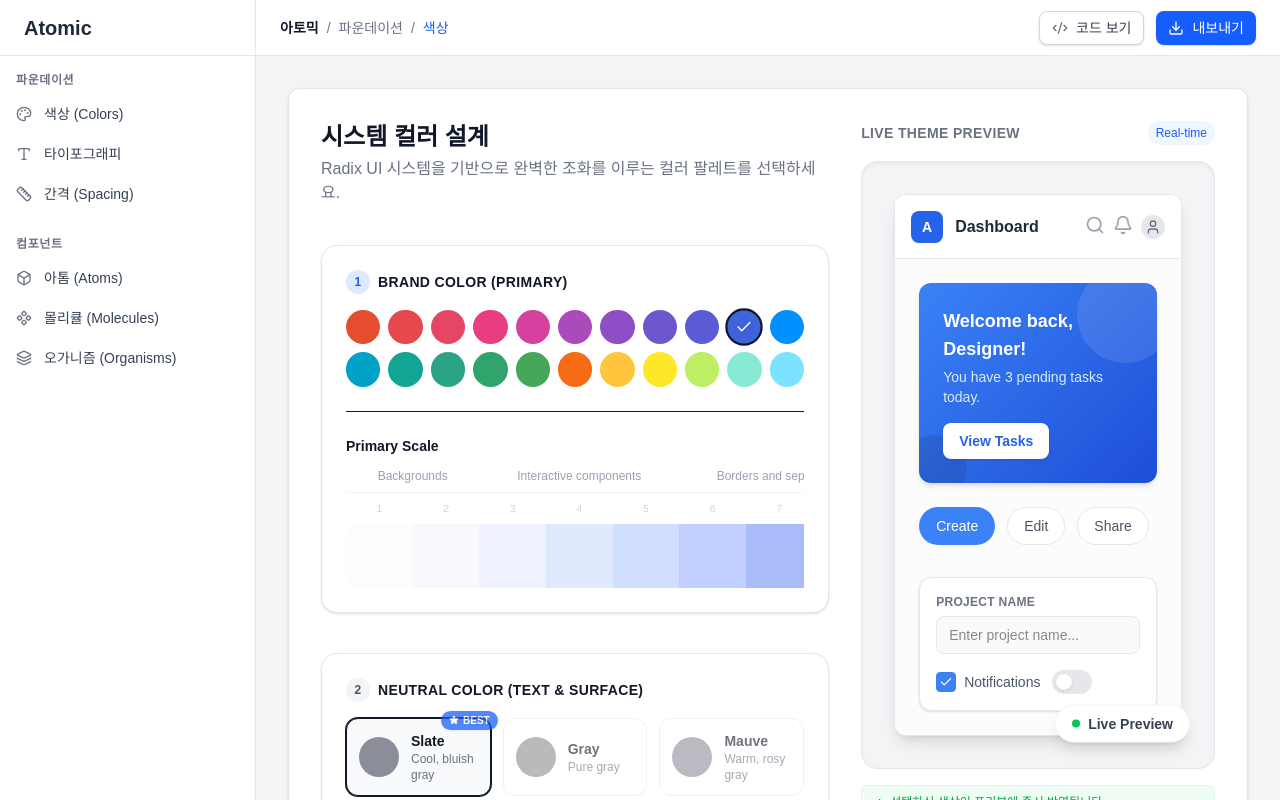
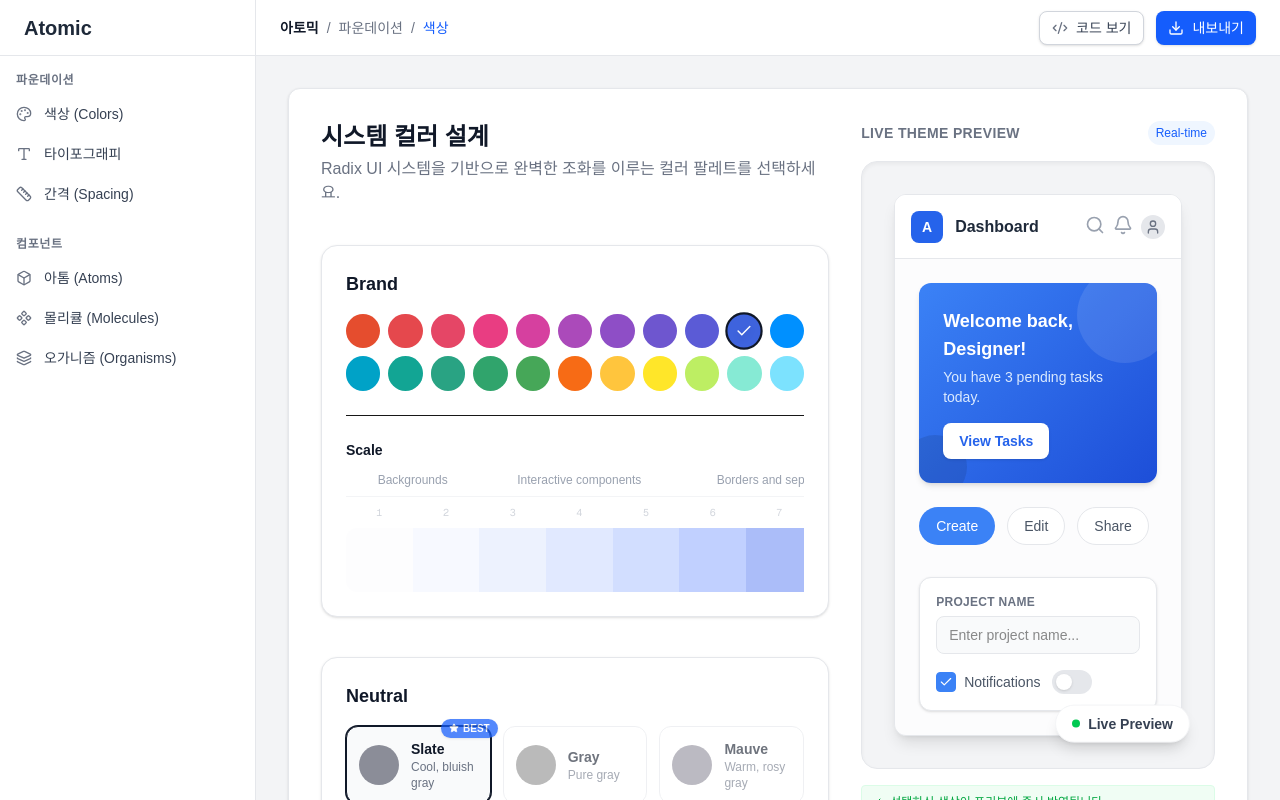
Before and after one commit to visualog/atmoic, a Next.js app: page /builder in a window 1280 px wide. Built offline with nearby package versions, Linux system fonts and the light colour scheme.

Commit message:
style: 섹션 및 스케일 헤더 텍스트 간소화 (숫자 제거, Brand/Neutral/Scale로 변경)

```diff
--- a/src/app/builder/page.tsx
+++ b/src/app/builder/page.tsx
@@ -127,9 +127,8 @@
 
                 {/* 1. Brand Color Selection */}
                 <section className="bg-white rounded-2xl border border-gray-200 p-6 shadow-sm">
-                    <h3 className="text-sm font-bold text-gray-900 uppercase tracking-wide mb-4 flex items-center gap-2">
-                        <span className="w-6 h-6 rounded-full bg-blue-100 text-blue-600 flex items-center justify-center text-xs">1</span>
-                        Brand Color (Primary)
+                    <h3 className="text-lg font-bold text-gray-900 mb-4">
+                        Brand
                     </h3>
                     <div className="grid grid-cols-6 sm:grid-cols-11 gap-2">
                         {BRAND_COLORS.map(color => {
@@ -155,16 +154,15 @@
                     </div>
 
                     <div className="mt-6 border-t pt-6">
-                        <h4 className="text-sm font-bold text-gray-900 mb-3">Primary Scale</h4>
+                        <h4 className="text-sm font-bold text-gray-900 mb-3">Scale</h4>
                         <ScaleVisualizer scale={brandScale} colorName="Primary" />
                     </div>
                 </section>
 
                 {/* 2. Neutral Color Selection */}
                 <section className="bg-white rounded-2xl border border-gray-200 p-6 shadow-sm">
-                    <h3 className="text-sm font-bold text-gray-900 uppercase tracking-wide mb-4 flex items-center gap-2">
-                        <span className="w-6 h-6 rounded-full bg-gray-100 text-gray-600 flex items-center justify-center text-xs">2</span>
-                        Neutral Color (Text & Surface)
+                    <h3 className="text-lg font-bold text-gray-900 mb-4">
+                        Neutral
                     </h3>
                     <div className="grid grid-cols-2 sm:grid-cols-3 gap-3">
                         {sortedNeutrals.map(({ name, desc }) => {
@@ -185,6 +183,7 @@
                                                 ? "border-blue-200 bg-blue-50/30 hover:border-blue-300 hover:bg-blue-50"
                                                 : "border-gray-200 hover:border-gray-400 hover:bg-gray-50 opacity-60 hover:opacity-100"
                                     )}
+                                    title={desc}
                                 >
                                     {isRecommended && (
                                         <span className="absolute -top-2 -right-2 bg-blue-600 text-white text-[10px] font-bold px-2 py-0.5 rounded-full shadow-sm z-10 animate-pulse flex items-center gap-1">
@@ -203,7 +202,7 @@
                     </div>
 
                     <div className="mt-6 border-t pt-6">
-                        <h4 className="text-sm font-bold text-gray-900 mb-3">Neutral Scale</h4>
+                        <h4 className="text-sm font-bold text-gray-900 mb-3">Scale</h4>
                         <ScaleVisualizer scale={neutralScale} colorName="Neutral" />
                     </div>
                 </section>
```
